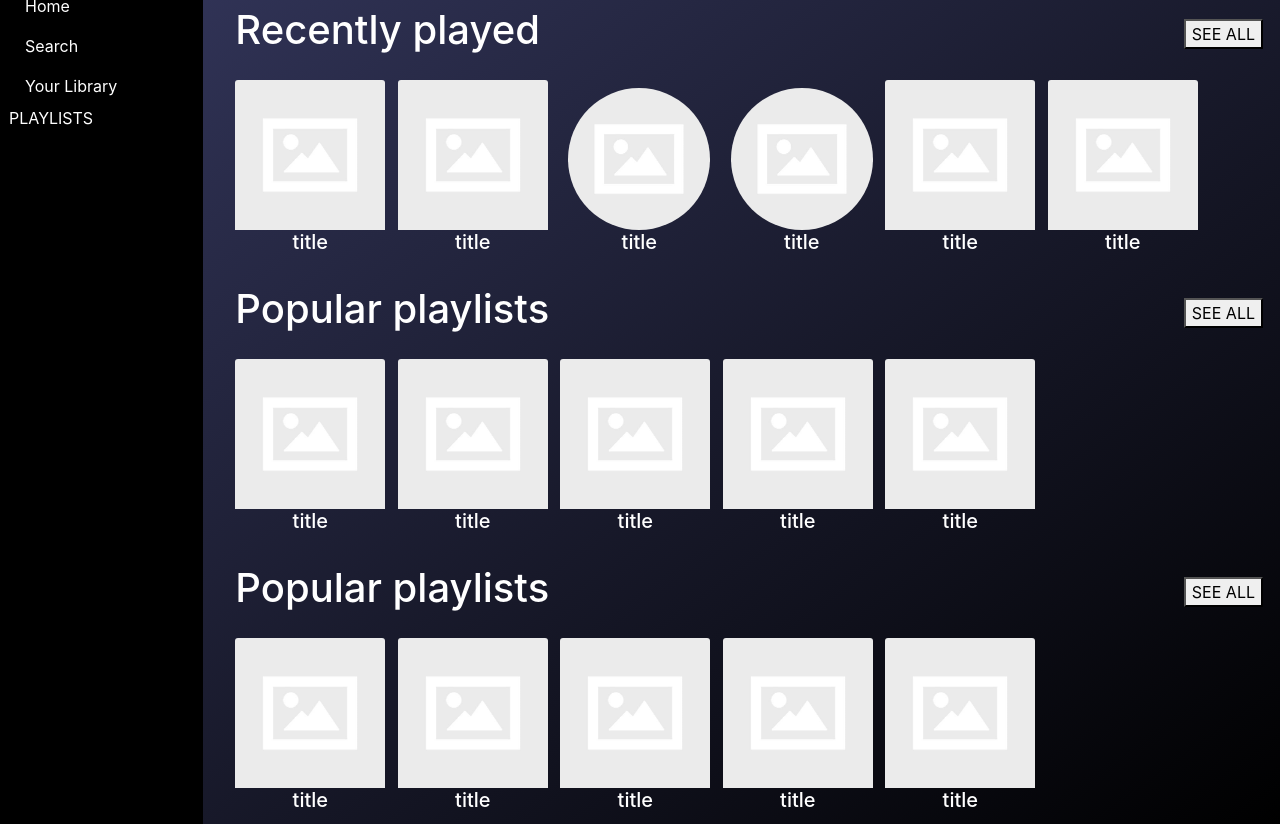
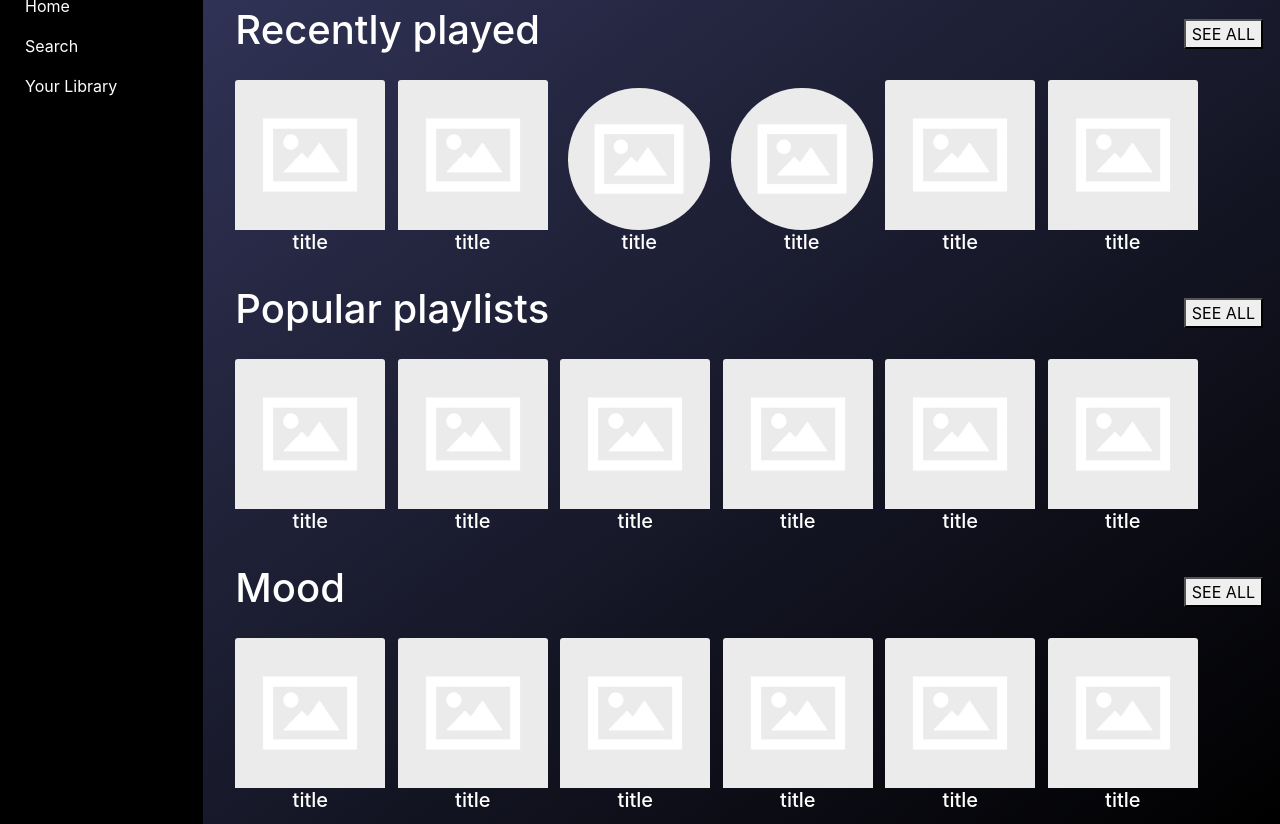
Before and after one commit to TasfiaAddrita/spotify-bootstrap-clone, a plain HTML site: page index.html in a window 1280 px wide. Shown: the part 93-917 px from the top of the page. Drawn offline with nearby package versions, Linux system fonts and the light colour scheme.

Commit message:
removed home icon and renamed last playlist

```diff
--- a/index.html
+++ b/index.html
@@ -34,9 +34,9 @@
                         </li>
                     </ul>
 
-                    <div class="sidebar-heading">
+                    <!-- <div class="sidebar-heading">
                         PLAYLISTS
-                    </div>
+                    </div> -->
 
                 </div>
             </nav>
@@ -182,6 +182,14 @@
                                     <h5 class="card-title">title</h5>
                                 </div>
                             </div>
+                            <div class="playlist-card d-inline-block">
+                                <div class="text-center">
+                                    <!-- IMG -->
+                                    <img src="img/square-placeholder.jpg" class="card-img-top" alt="">
+                                    <!-- TITLE -->
+                                    <h5 class="card-title">title</h5>
+                                </div>
+                            </div>
                         </div>
                     </div>
                 </div>
@@ -190,13 +198,21 @@
                 <div class="row">
                     <div class="col">
                         <div class="header">
-                            <!-- POPULAR PLAYLISTS TITLE -->
-                            <h1>Popular playlists</h1>
+                            <!-- MOOD PLAYLISTS TITLE -->
+                            <h1>Mood</h1>
                             <!-- SEE ALL BUTTON -->
                             <button>SEE ALL</button>
                         </div>
                         <!-- PLAYLIST CARD (square) -->
                         <div class="item-row">
+                            <div class="playlist-card d-inline-block">
+                                <div class="text-center">
+                                    <!-- IMG -->
+                                    <img src="img/square-placeholder.jpg" class="card-img-top" alt="">
+                                    <!-- TITLE -->
+                                    <h5 class="card-title">title</h5>
+                                </div>
+                            </div>
                             <div class="playlist-card d-inline-block">
                                 <div class="text-center">
                                     <!-- IMG -->
```
Lines whose indentation alone changed are shown as unchanged.
